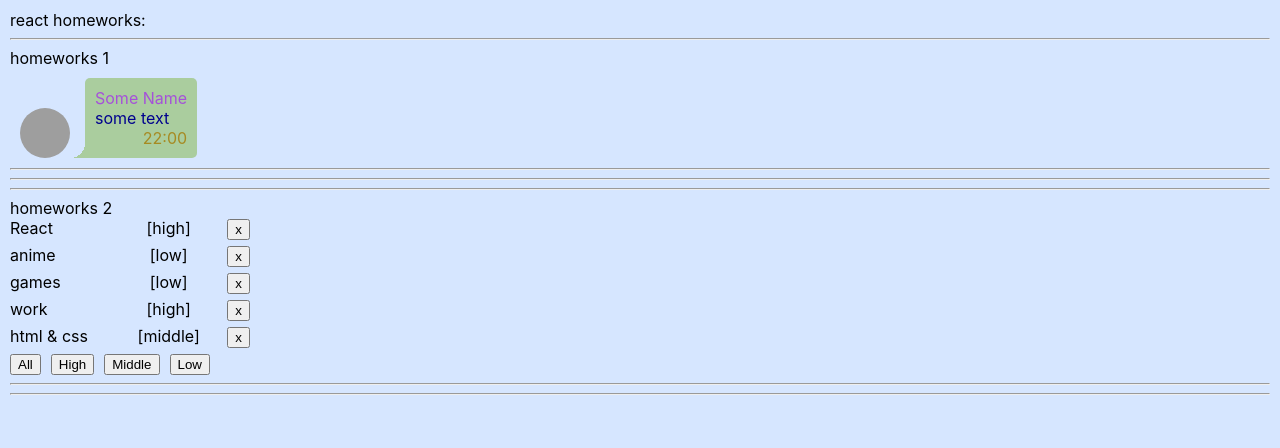
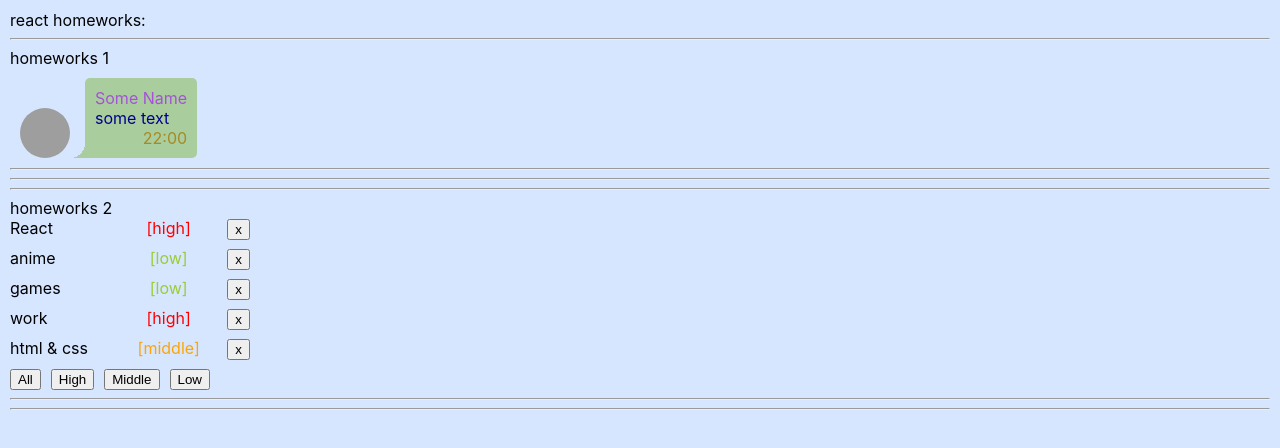
Before and after one commit to Kapachenia/simple-react-homeworks, a React (Create React App) app: page / in a window 1280 px wide. Shown: the top 448 px of the page. Built offline with nearby package versions, Linux system fonts and the light colour scheme; grey boxes are pictures that could not be loaded.

Commit message:
hw2 fix: color affair priority

```diff
--- a/src/p2-homeworks/h2/Affair.tsx
+++ b/src/p2-homeworks/h2/Affair.tsx
@@ -14,13 +14,63 @@ function Affair(props: AffairPropsType) {
         props.deleteAffairCallback(_id)
     }
 
-    return (
+    if (props.affair.priority === 'high') {
+        return (
+            <div className={s.wrapper}>
+                <div className={s.name}>
+                    {props.affair.name}
+                </div>
+                <div className={s.priority}>
+                    {<div className={s.priorityHigh}>{`[${props.affair.priority}]`}</div>}
+                </div>
+                <div>
+                    <button onClick={() => deleteCallback(props.affair._id)}>x</button>
+                </div>
+
+            </div>
+        )
+    }
+
+    if (props.affair.priority === 'middle') {
+        return (
+            <div className={s.wrapper}>
+                <div className={s.name}>
+                    {props.affair.name}
+                </div>
+                <div className={s.priority}>
+                    {<div className={s.priorityMiddle}>{`[${props.affair.priority}]`}</div>}
+                </div>
+                <div>
+                    <button onClick={() => deleteCallback(props.affair._id)}>x</button>
+                </div>
+
+            </div>
+        )
+    }
+
+    if (props.affair.priority === 'low') {
+        return (
+            <div className={s.wrapper}>
+                <div className={s.name}>
+                    {props.affair.name}
+                </div>
+                <div className={s.priority}>
+                    {<div className={s.priorityLow}>{`[${props.affair.priority}]`}</div>}
+                </div>
+                <div>
+                    <button onClick={() => deleteCallback(props.affair._id)}>x</button>
+                </div>
+
+            </div>
+        )
+
+    } else return (
         <div className={s.wrapper}>
             <div className={s.name}>
                 {props.affair.name}
             </div>
             <div className={s.priority}>
-                { `[${props.affair.priority}]` }
+                {`[${props.affair.priority}]`}
             </div>
             <div>
                 <button onClick={() => deleteCallback(props.affair._id)}>x</button>
--- a/src/p2-homeworks/h2/Affairs.module.css
+++ b/src/p2-homeworks/h2/Affairs.module.css
@@ -22,3 +22,15 @@ button {
     cursor: pointer;
     margin-right: 10px;
 }
+
+.priorityHigh {
+    color: red;
+}
+
+.priorityMiddle {
+    color: orange;
+}
+
+.priorityLow {
+    color: yellowgreen;
+}
--- a/src/p2-homeworks/h2/Affairs.tsx
+++ b/src/p2-homeworks/h2/Affairs.tsx
@@ -9,6 +9,7 @@ type AffairsPropsType = { // need to fix any
 }
 
 function Affairs(props: AffairsPropsType) {
+
     const mappedAffairs = props.data.map((a: AffairType) => (
         <Affair // should work
             key={a._id} // кеy ОБЯЗАТЕЛЬНЫ в 99% - так что лучше их писать всегда при создании компонент в мапе
--- a/src/p2-homeworks/h2/HW2.tsx
+++ b/src/p2-homeworks/h2/HW2.tsx
@@ -34,7 +34,7 @@ export const filterAffairs = (affairs: Array<AffairType>, filter: FilterType): a
         return affairs.filter( a => a.priority === 'low' )
     }
 }
-export const deleteAffair = (affairs: Array<AffairType>, _id: number): any => {
+export const deleteAffair = (affairs: Array<AffairType>, _id: number): Array<AffairType> => {
     return affairs.filter( a => a._id !== _id )
 }
 
```
